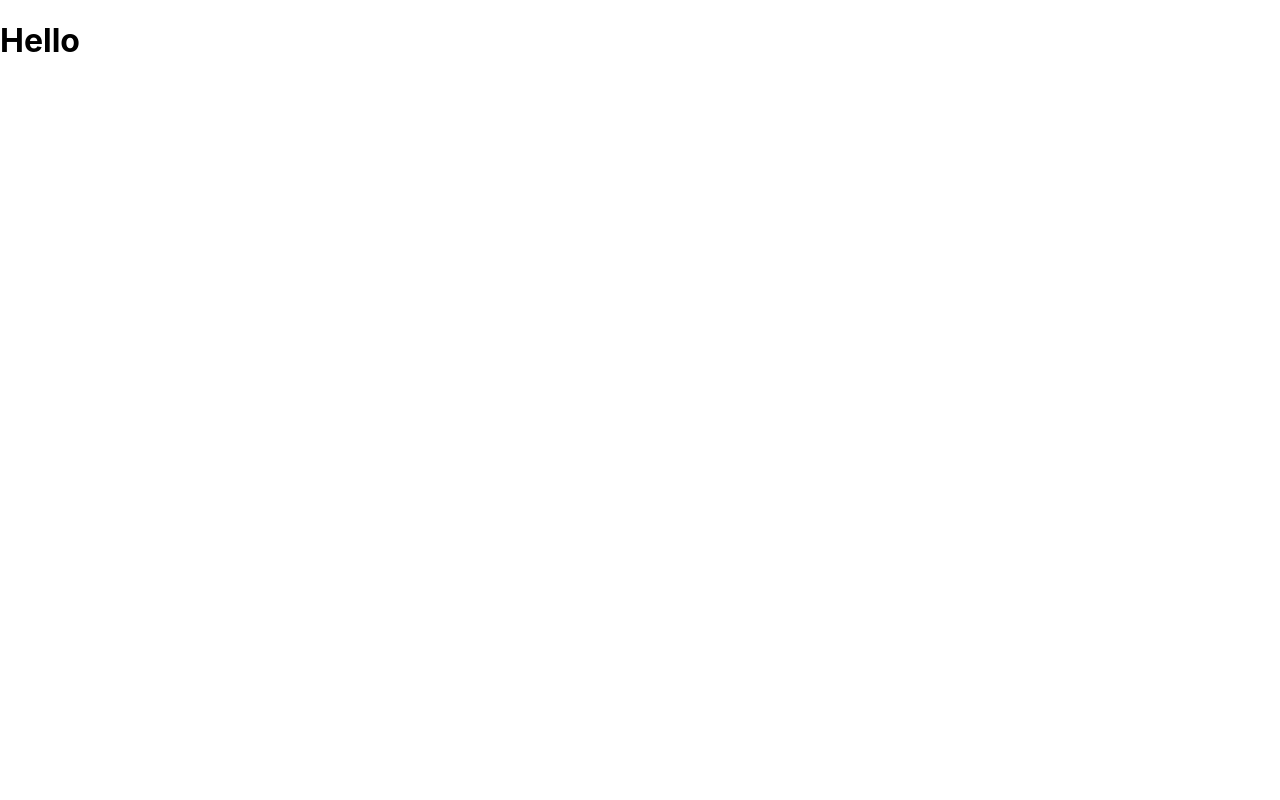
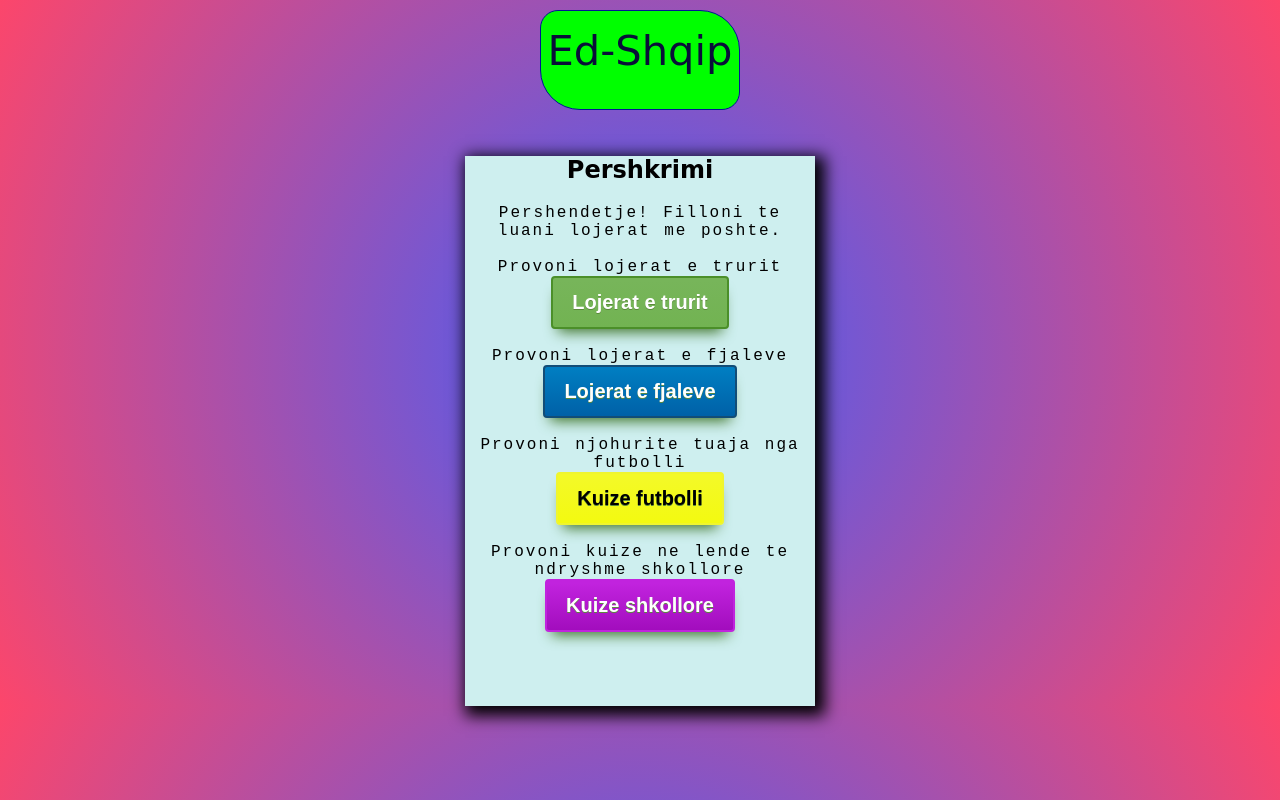
Before and after one commit to rm-prog/Ed-Shqip-with-React, a React (Create React App) app: page / in a window 1280 px wide. Built offline with nearby package versions, Linux system fonts and the light colour scheme.

Commit message:
Home Page finished

```diff
--- a/src/App.js
+++ b/src/App.js
@@ -1,7 +1,55 @@
+import { useState } from "react";
+import Header from "./components/Header";
+import IntroCard from "./components/IntroCard";
 
 function App() {
+
+  const reloadFunc = () => window.location.reload()
+
+  const [buttonsText, setButtonsText] = useState([
+    {
+        id: 1,
+        desc: 'Provoni lojerat e trurit',
+        text: 'Lojerat e trurit',
+        linkFunction: () => reloadFunc(),
+        cssClass: 'myButton'
+    },
+    {
+        id: 2,
+        desc: 'Provoni lojerat e fjaleve',
+        text: 'Lojerat e fjaleve',
+        linkFunction: () => reloadFunc(),
+        cssClass: 'myButton blueButton'
+    },
+    {
+        id: 3,
+        desc: 'Provoni njohurite tuaja nga futbolli',
+        text: 'Kuize futbolli',
+        linkFunction: () => reloadFunc(),
+        cssClass: 'myButton yellowButton'
+    },
+    {
+        id: 4,
+        desc: 'Provoni kuize ne lende te ndryshme shkollore',
+        text: 'Kuize shkollore',
+        linkFunction: () => reloadFunc(),
+        cssClass: 'myButton purpleButton'
+    }])
+
   return (
-    <h1> Hello </h1>
+    <div>
+      {/* Header Card of Webpage with name of website */}
+      <Header text='Ed-Shqip'/>
+      {/* Center all other contents of website */}
+      <center>
+        {/* This card describes the website and helps the user navigate around */}
+        <br /> <br />
+        {
+          buttonsText.length > 0 ? <IntroCard title='Pershkrimi' descTitle='Pershendetje! Filloni te luani lojerat me poshte.'
+          buttonsText={buttonsText}/> : ''
+        }
+      </center>
+    </div>
   );
 }
 
--- /dev/null
+++ b/src/components/ButtonLink.js
@@ -0,0 +1,13 @@
+
+const ButtonLink = ( { button } ) => {
+    return (
+        /* Contains button and text above it */
+        <div>
+            <span className="tryThisGame"> {button.desc} </span> <br />
+            <button onclick={button.linkFunction} className={button.cssClass}> {button.text} </button>
+            <br /> <br />
+        </div>
+    )
+}
+
+export default ButtonLink
--- /dev/null
+++ b/src/components/ButtonLinks.js
@@ -0,0 +1,15 @@
+import ButtonLink from "./ButtonLink"
+
+
+const ButtonLinks = ( { buttonsText } ) => {
+    return (
+        <>
+            {/* Prints ButtonLink components by using data from buttonsText array */}
+            {buttonsText.map((button) => (
+                <ButtonLink key={button.id} button={button} />
+            ))}
+        </>
+    )
+}
+
+export default ButtonLinks
--- /dev/null
+++ b/src/components/Header.js
@@ -0,0 +1,10 @@
+
+const Header = ( { text } ) => {
+    return (
+        <div className='header'>
+            {text}
+        </div>
+    )
+}
+
+export default Header
--- /dev/null
+++ b/src/components/IntroCard.js
@@ -0,0 +1,21 @@
+import ButtonLink from "./ButtonLink"
+import ButtonLinks from "./ButtonLinks"
+
+const IntroCard = ( { title, descTitle, buttonsText } ) => {
+
+    // ButtonsText is an array that contains data that will be used to create buttons
+
+    return (
+        <div className='introCard'>
+            <h2 className='introTitle'> {title} </h2>
+            {/* This paragraph describes website contents and contains button links to navigate around */}
+            <p className='description'>
+                {descTitle}
+                <br /> <br />
+                <ButtonLinks buttonsText={buttonsText}/>
+            </p>
+        </div>
+    )
+}
+
+export default IntroCard
--- a/src/index.css
+++ b/src/index.css
@@ -1,13 +1,117 @@
+
+*
+{
+  box-sizing: border-box;
+}
+
 body {
   margin: 0;
-  font-family: -apple-system, BlinkMacSystemFont, 'Segoe UI', 'Roboto', 'Oxygen',
-    'Ubuntu', 'Cantarell', 'Fira Sans', 'Droid Sans', 'Helvetica Neue',
-    sans-serif;
-  -webkit-font-smoothing: antialiased;
-  -moz-osx-font-smoothing: grayscale;
+  padding: 0;
+  background: rgb(63,94,251);
+  background: radial-gradient(circle, rgba(63,94,251,1) 0%, rgba(252,70,107,1) 100%);
 }
 
-code {
-  font-family: source-code-pro, Menlo, Monaco, Consolas, 'Courier New',
-    monospace;
+.header{
+  width: 200px;
+  height: 100px;
+  background-color: lime;
+  font-size: 2.6rem;
+  font-family: "Comic Sans MS", cursive, sans-serif;
+  color:#090F39;
+  text-align: center;
+  position: relative;
+  top: 10px;
+  border: 1.5px solid #021495;
+  border-bottom-left-radius: 40px;
+  border-top-right-radius: 40px;
+  border-top-left-radius: 18px;
+  border-bottom-right-radius: 18px;
+  padding-top: 15px;
+  margin: 0 auto;
+  z-index: 1;
 }
+
+.introCard {
+  -webkit-box-shadow: 5px 5px 15px 5px #000000;
+  box-shadow: 5px 5px 15px 5px #000000;
+  background: #CEEFEF;
+  display: block;
+  width: 350px;
+  height: 550px;
+  }
+
+.introTitle{
+  font-family: "Comic Sans MS", cursive, sans-serif;
+}
+
+.description{
+  font-family: "Courier New", Courier, monospace;
+  font-size: 1rem;
+  letter-spacing: 2px;
+  word-spacing: 2px;
+  color: #000000;
+  font-weight: normal;
+  text-decoration: none;
+  font-style: normal;
+  font-variant: normal;
+  text-transform: none;
+}
+
+.myButton {
+	box-shadow: 0px 10px 14px -7px #3e7327;
+	background:linear-gradient(to bottom, #77b55a 5%, #72b352 100%);
+	background-color:#77b55a;
+	border-radius:4px;
+	border:2px solid #4b8f29;
+	display:inline-block;
+	cursor:pointer;
+	color:#ffffff;
+	font-family:Arial;
+	font-size:20px;
+	font-weight:bold;
+	padding:13px 19px;
+	text-decoration:none;
+	text-shadow:0px 1px 0px #5b8a3c;
+}
+.myButton:hover {
+	background:linear-gradient(to bottom, #72b352 5%, #77b55a 100%);
+	background-color:#72b352;
+}
+.myButton:active {
+	position:relative;
+	top:1px;
+}
+
+.blueButton{
+    background:linear-gradient(to bottom, #007dc1 5%, #0061a7 100%);
+    background-color:#007dc1;
+    border-color: #124d77;
+}
+
+.blueButton:hover {
+	background:linear-gradient(to bottom, #0061a7 5%, #007dc1 100%);
+	background-color:#0061a7;
+}
+
+.yellowButton{
+    background-color: #F1F737;
+    background:linear-gradient(to bottom, #F3F928 5%, #F3FA10 100%);
+    border-color: #EFF52F;
+    color: black;
+}
+
+.yellowButton:hover{
+    background-color: #EFF52F;
+    background:linear-gradient(to bottom, #F2F73F 5%, #EFF52F 100%);
+}
+
+.purpleButton{
+    background:linear-gradient(to bottom, #c123de 5%, #a20dbd 100%);
+    background-color:#c123de;
+    border-color: #c123de;
+}
+
+.purpleButton:hover{
+    background:linear-gradient(to bottom, #a20dbd 5%, #c123de 100%);
+	background-color:#a20dbd;
+}
```
